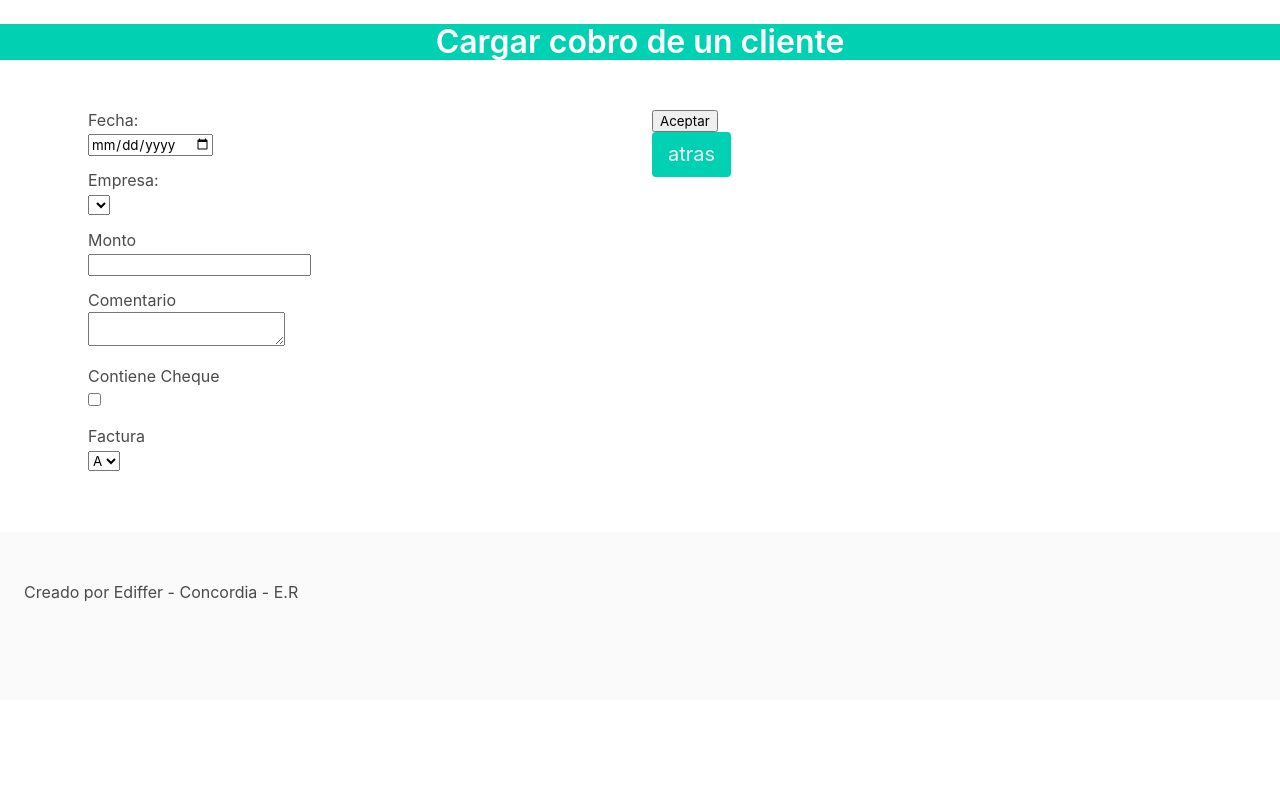
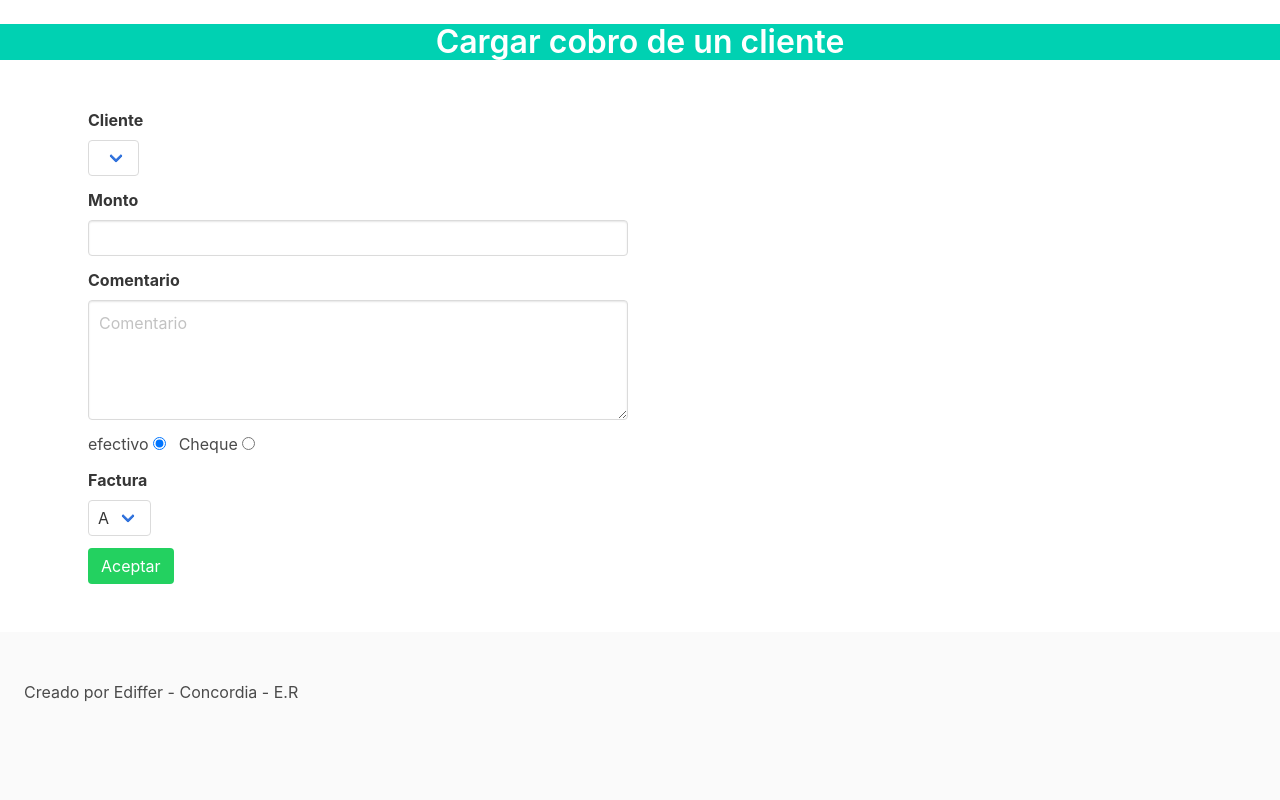
Before and after one commit to EmilioDifferding/simpleadmin, a Flask app: page /cobrar in a window 1280 px wide. Shown: the part 64-864 px from the top of the page. Before the commit the page ends 666 px from the top, so only its background shows below. Run offline with Flask 2, Linux system fonts and the light colour scheme; data that the repository does not hold is empty; some libraries are stand-ins or nearby versions.

Commit message:
interface de cheques actualizada e implementacion de emisor y destinos en cheques

```diff
--- a/app/routes.py
+++ b/app/routes.py
@@ -43,7 +43,7 @@ def obtener_cheqeus(id):
 def chequeTercero():
     cheques = Cheque.query.filter_by(state=True).filter_by(acreditado=False).filter_by(es_de_tercero = True).filter_by(emitido=False).all()
     print('chequesTercerosFiltrados',cheques)
-    lista = [{'id':c.id, 'numero':c.numero, 'monto':c.importe} for c in cheques]
+    lista = [{'id':c.id, 'numero':c.numero, 'monto':c.importe, 'banco':c.banco, 'postdatado':datetime.strftime(c.fecha_cobro, '%d/%m/%y'),'factura':c.factura} for c in cheques]
     print(jsonify(lista))
     return jsonify(lista)
 
@@ -833,43 +833,63 @@ def saldo_proveedores():
 
 @app.route('/cobrar', methods=['GET','POST'])
 def cobrar():
-    form = CobranzaForm()
-    form.cliente.choices = [(c.id, c.nombre)for c in Cliente.query.filter_by(state=True).order_by('nombre').all()]
+    clientes = Cliente.query.filter_by(state=True).all()
+    if request.method == 'POST':
+        req = request.get_json()
+        cliente = Cliente.query.filter_by(id=req['cliente']['id']).first()
 
-    if form.validate_on_submit():
-        cliente = Cliente.query.filter_by(id=form.cliente.data).first()
-        if form.hay_cheque.data:
-            forma_pago = 'cheque'
-        else:
-            forma_pago = 'efectivo'
-        if form.factura.data < 1:
+        if int(req['cliente']['factura']) < 1:
             factura = True
         else:
             factura = False
+
+        if req['cliente']['forma_pago'] == 'cheque':
+            hay_cheque = True
+            forma_pago = 'cheque'
+        else:
+            hay_cheque = False
+            forma_pago = 'efectivo'
         cobro = Cobro(
             proveedor = None,
             cliente = cliente,
             nombre = cliente.nombre,
             factura = factura,
-            monto = round(form.monto.data,2),
-            fecha = form.fecha.data,
-            comentario = form.comentario.data,
-            hay_cheque = form.hay_cheque.data,
+            monto = round(req['cliente']['monto'],2),
+            fecha = datetime.utcnow(),
+            comentario = req['cliente']['comentario'],
+            hay_cheque = hay_cheque,
             entrada = True,
             state = True,
             forma_pago=forma_pago
         )
         db.session.add(cobro)
         cobro.restar_saldo()
-        db.session.commit()
 
-        if form.hay_cheque.data:
-            flash('Ahora cargue los datos del cheque.')
-            return redirect(url_for('cargar_cheque', id=cobro.id))
+        if hay_cheque:
+            cheque = Cheque(
+                fecha_emision = datetime.strptime(req['cheque']['fechaEmision'], "%Y-%m-%d"),
+                fecha_cobro = datetime.strptime(req['cheque']['fechaCobro'],"%Y-%m-%d"),
+                banco = req['cheque']['entidad'],
+                importe=req['cheque']['monto'],
+                numero = req['cheque']['numero'],
+                comentario = cobro.comentario,
+                fecha = datetime.utcnow(),
+                emisor = cliente.nombre,
+                es_entrada= True,
+                es_de_tercero=True,
+                cliente = cliente,
+                factura =factura,
+                proveedor=None,
+                cobro = cobro,
+            )
+            cheque.get_destino()
+            db.session.add(cheque)
+            db.session.commit()
+            return 'cobro con cheque OK'
         else:
-            flash('Cobro en efectivo cargado con exito!.')
-            return redirect(url_for('listar_cobros'))
-    return render_template('formulario-de-carga.html', title='Cargar cobro de un cliente', form=form)
+            db.session.commit()
+            return 'Cobro efectivo OK'
+    return render_template('cargar-cobranza.html', title='Cargar cobro de un cliente', clientes=clientes)
 
 
 @app.route('/decodificar',methods=['GET','POST'])
@@ -949,11 +969,13 @@ def pagar():
                 cheque.cobro = pago
                 cheque.importe = round(float(req['proveedor']['monto']),2)
                 cheque.comentario = req['proveedor']['comentario']
-                cheque.emitido = True
                 cheque.es_entrada = False
                 cheque.es_de_tercero = False
                 cheque.acreditado = False
                 cheque.proveedor = proveedor
+                cheque.emitir()
+                cheque.get_destino()
+                cheque.get_emisor()
                 db.session.commit()
                 return 'El Pago se realizo con éxito'
             elif req['proveedor']['forma_pago']=='cheque3ro':
@@ -961,9 +983,10 @@ def pagar():
                 for id in req['cheq']['cids']:
                     c = Cheque.query.filter_by(id=id).first()
                     c.es_entrada =False
-                    c.emitido = True
+                    c.emitir()
                     pago.cheques.append(c)
                     c.proveedor = proveedor
+                    c.get_destino()
                     print('emitidoooo')
                 db.session.commit()
                 return 'Cheques cargados'
@@ -973,50 +996,6 @@ def pagar():
 
     else:
         return render_template('cargar-pago.html', proveedores=p, chequeras=chequeras, title='Cargar pago a proveedor')
-# @app.route('/pagar', methods=['GET','POST'])
-# def pagar():
-#     # form = CobranzaForm()
-#     # form.cliente.choices = [(c.id, c.nombre)for c in Proveedor.query.filter_by(state=True).order_by('nombre').all()]
-#     if request.method == 'POST':
-#         print(request.is_json)
-#         c = request.get_json()
-#         proveedor = Proveedor.query.filter_by(id=c['proveedor']['id']).first()
-#         if int(c['proveedor']['factura']) < 1:
-#             factura = True
-#         else:
-#             factura = False
-#         if c['proveedor']['forma_pago'] != 'efectivo':
-#             hay_cheque = True
-#         else: hay_cheque = False
-#         cobro = Cobro(
-#             # forma_pago = c['forma_pago'],
-#             monto =round(float(c['proveedor']['monto']),2),
-#             comentario=c['proveedor']['comentario'],
-#             proveedor = proveedor,
-#             nombre = proveedor.nombre,
-#             entrada = False,
-#             factura = factura,
-#             fecha = datetime.utcnow(),
-#             state = True,
-#             hay_cheque = hay_cheque,
-#             )
-#         db.session.add(cobro)
-#         cobro.restar_saldo()
-#         db.session.commit()
-#         print (cobro)
-#         print(cobro.proveedor.nombre)
-#         print(c['proveedor']['forma_pago'])
-#         valor = c['proveedor']['monto']
-#         print(valor)
-#         return str(c)
-
-#     form = CargarChequeForm()
-#     chequeras = Chequera.query.filter_by(state = True).all()
-#     p = Proveedor.query.filter_by(state=True).all()
-#     lista = list(filter(lambda chequera: not chequera.state, chequeras))
-#     listaChequera = [{'id': c.id, 'numero':c.numero_chequera, 'banco':c.banco} for c in lista]
-#     c = chequeras
-#     return render_template('cargar-pago.html',proveedores=p, chequeras = c, form=form, title='Cargar un pago de cliente')
 
 
 
@@ -1179,12 +1158,13 @@ def listar_cheques():
     cheques_all = Cheque.query.filter_by(state=True).filter_by(emitido=True).all()
     cheques_in = filter(lambda cheque: cheque.es_entrada and(cheque.cliente!=None), cheques)
     cheques_out = filter(lambda cheque: not(cheque.es_entrada) and (cheque.proveedor !=None), cheques)
-
+    cheques_redireccionados = filter(lambda cheque: (cheque.es_de_tercero is True) and (cheque.emitido is True), cheques)
     return render_template(
         'lista-cheques.html',
         cheques=cheques_all,
         cheques_in=cheques_in,
         cheques_out=cheques_out,
+        chredirect = cheques_redireccionados,
         title = 'lista de cheques')
 
 @app.route('/acreditar-cheque/<id>')
--- a/app/templates/base.html
+++ b/app/templates/base.html
@@ -120,7 +120,7 @@
 
         function openTab(tabName){
             var i;
-            let j
+            let j;
             var x = document.getElementsByClassName('table');
             var y = document.getElementsByClassName('btn')
             for (i = 0; i<x.length; i++){
--- /dev/null
+++ b/app/templates/cargar-cobranza.html
@@ -0,0 +1,174 @@
+{% extends 'base.html' %}
+{% block content %}
+<div class="section columns">
+    <div class="container column">
+        <div class="field">
+            <label for="cliente" class="label">Cliente</label>
+            <div class="control">
+                <div class="select">
+                    <select name="cliente" id="cliente">{# cargaraca la lista de clientees#}
+                        {% for cliente in clientes %}
+                            <option value="{{cliente.id}}">{{cliente.nombre}}</option>
+                        {% endfor %}
+
+                    </select>
+                </div>
+            </div>
+        </div>
+        <div class="field">
+            <label for="monto" class="label">Monto</label>
+            <div class="control">
+                <input type="text" class="input" id="monto">
+            </div>
+        </div>
+        <div class="field">
+            <label for="comentario" class="label">Comentario</label>
+            <div class="control">
+                <textarea class="textarea" placeholder="Comentario" name=comentario id="comentario"></textarea>
+            </div>
+        </div>
+        <div class="field">
+            <div class="control">
+                <label  class="radio">efectivo
+                    <input class="radio-input"type="radio" name="pago" value="efectivo" checked>
+                </label>
+                <label class=radio> Cheque
+                    <input class="radio-input"type="radio" name="pago" value="cheque">
+                </label>
+            </div>
+        </div>
+        <div class="field">
+            <label for="factura" class="label">Factura</label>
+            <div class="control">
+                <div class="select">
+                    <select name="factura" id="factura">
+                        <option value="0">A</option>
+                        <option value="1">B</option>
+                    </select>
+                </div>
+            </div>
+        </div>
+        <input class="button is-success" type="button" value="Aceptar" id="generar">
+    </div> {# FIN SELECCION DE CLIENTE #}
+
+
+    <div class="container column">
+        {# INICIO CARGA CHEQUE #}
+        <div class="" id=cheque-tercero style="display: none">
+            <div class="field">
+                <label for="numero"class="label">Número del Cheque</label>
+                <div class="control">
+                    <input type="text" class="input" name="numero" id="numero">
+                </div>
+            </div>
+            <div class="field">
+                <label for="entidad"class="label">Entidad/Banco</label>
+                <div class="control">
+                    <input type="text" class="input" name="entidad" id="entidad">
+                </div>
+            </div>
+
+            <div class="field">
+                <label for="fecha_emision" class="label">Fecha emisión</label>
+                <div class="control">
+                    <input type="date" class="input" id="fecha_emision">
+                </div>
+            </div>
+            <div class="field">
+                <label for="fecha_cobro" class="label">Fecha de acreditación</label>
+                <div class="control">
+                    <input type="date" class="input" id="fecha_cobro">
+                </div>
+            </div>
+        </div>
+    </div>
+</div>
+
+
+{% endblock content %}
+
+{% block script %}
+<script>
+let fp;
+let formaDePago = document.getElementsByClassName('radio-input');
+let campoCheques = document.getElementById('cheque-tercero');
+let comentario = document.getElementById('comentario');
+let monto = document.getElementById('monto');
+let entidad = document.getElementById('entidad');
+let numero = document.getElementById('numero');
+let emision = document.getElementById('fecha_emision');
+let cobro = document.getElementById('fecha_cobro');
+let factura = document.getElementById('factura');
+
+let btn = document.getElementById('generar');
+btn.addEventListener('click', generarCobranza)
+
+function generarCobranza(){
+    let cheque;
+    let cliente = {
+        id : document.getElementById('cliente').value,
+        factura :  factura.value,
+        comentario : comentario.value,
+        monto : parseFloat(monto.value),
+        forma_pago : fp
+    }
+    if (fp == 'cheque'){
+        cheque = {
+            monto : monto.value,
+            numero : numero.value,
+            fechaEmision : emision.value,
+            fechaCobro : cobro.value,
+            entidad : entidad.value
+        }
+    }
+    let http = new XMLHttpRequest();
+    let url = "/cobrar";
+    http.open("POST", url,true);
+    http.setRequestHeader("Content-Type", "application/json");
+    http.onreadystatechange = function(){
+        if(http.readyState == 4 && http.status == 200) {
+            //aqui obtienes la respuesta de tu peticion
+            console.log(http.responseText);
+            alert(http.responseText);
+        }
+    }
+    http.send(JSON.stringify({cliente,cheque }))
+}
+
+for (let i=0; i < formaDePago.length; i++){
+    formaDePago[i].addEventListener('change', getFormaDePago);
+}
+
+function getFormaDePago(e){
+    let index;
+    for (index=0; index<formaDePago.length; index++){
+        if (formaDePago[index].checked){
+            switch (formaDePago[index].value){
+                case 'efectivo':
+                    campoCheques.style.display = 'none';
+                    console.log(formaDePago[index].value);
+                    fp = formaDePago[index].value;
+                    break;
+                case 'cheque':
+                campoCheques.style.display = 'block';
+                console.log(formaDePago[index].value);
+                fp = formaDePago[index].value;
+                break;
+            }
+        }
+    }
+}
+getFormaDePago();
+
+
+</script>
+{% endblock script %}
+
+<div class="field">
+    <label for="chequeTercero" class="label">Seleccione el cheque</label>
+    <div class="control">
+        <div class="select">
+            <select name="chequeTercero-1" id="chequeTercero-1"></select>
+        </div>
+    </div>
+</div>
--- a/app/templates/cargar-pago.html
+++ b/app/templates/cargar-pago.html
@@ -103,7 +103,6 @@
     </div>
 </div>
 
-
 {% endblock content %}
 {% block script %}
     <script src="{{url_for('static', filename='js/pagos.js')}}"></script>
```
Also changed, not shown: app/models.py (+36 -3 lines), app/static/js/pagos.js (+5 -2 lines), app/templates/lista-cheques.html (+62 -49 lines), README.md (added).
